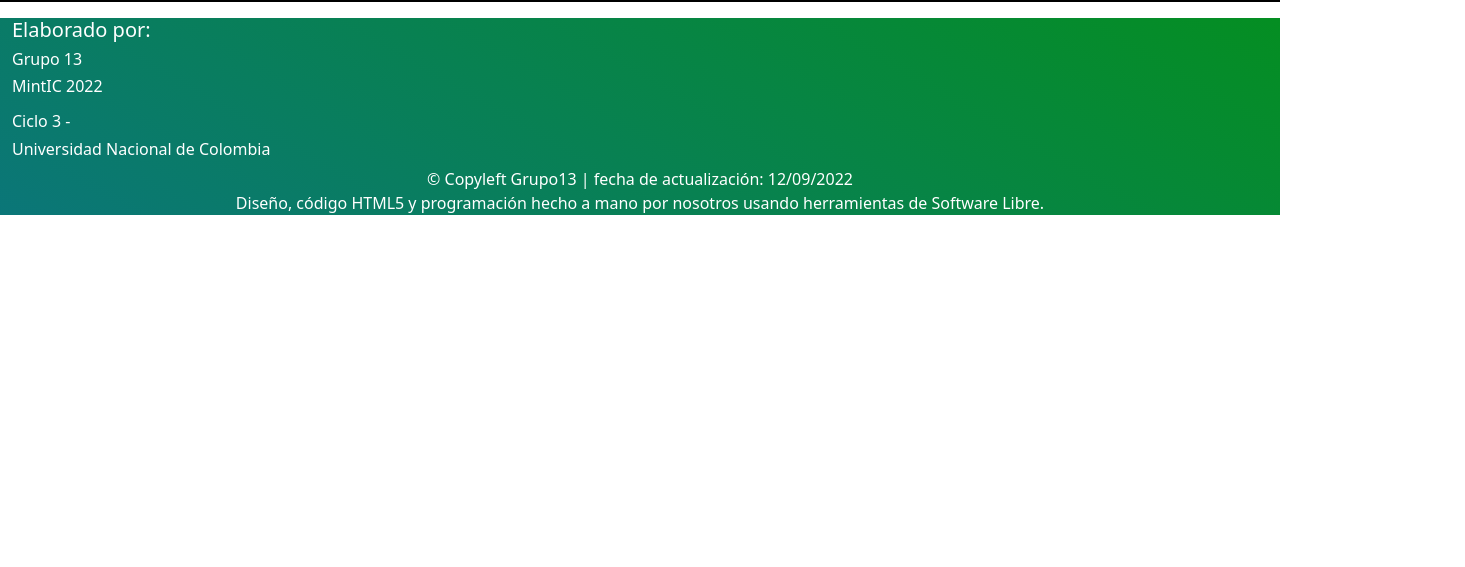
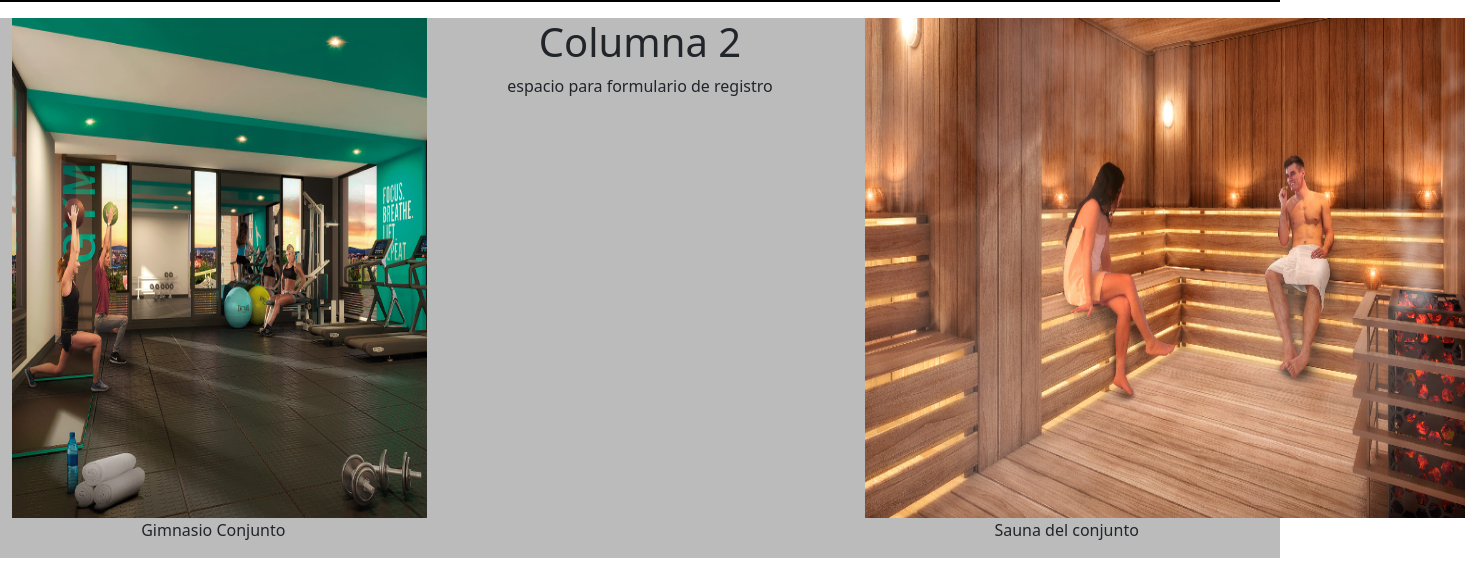
Before and after one commit to Luis-Salamanca/PAGINA--WEB, a plain HTML site: page registro.html in a window 1280 px wide. Shown: the part 233-800 px from the top of the page, 1465 px wide, since content can reach past the window. Drawn offline with nearby package versions, Linux system fonts and the light colour scheme.

Commit message:
se realizan cambios en la pantalla de  registro, se  incluyen imagenes, footer y se deja espacio para formulario

```diff
--- a/registro.html
+++ b/registro.html
@@ -35,11 +35,29 @@
 <nav>
   <ul class="menu">
       <li><a href="index.html">Inicio</a></li>
-      <li><a href="registro.html">Registro</a></li>
-      <li><a href="#">Ingresar</a></li>
+      <li><a href="#">Registro</a></li>
+      <li><a href="login.html">Ingresar</a></li>
   </ul>
 </nav>
+<center>
+<div class="container-fluid">
 
+    <div class="row">
+      <div class="col-lg-4"  style="background-color:#bbb">
+        <img src="img/conjunto residencial_img4.jpg" alt="Gimnasio Conjunto" height="500" width="600">
+        <p>Gimnasio Conjunto</p>
+      </div>
+      <div class="col-lg-4"  style="background-color:#bbb">
+        <h1>Columna 2</h1>
+        <p>espacio para formulario de registro </p>
+      </div>
+      <div class="col-lg-4"  style="background-color:#bbb">
+        <img src="img/conjunto residencial_img5.jpg" alt="Gimnasio Conjunto" height="500" width="600">
+        <p>Sauna  del conjunto </p>
+      </div>
+    </div>
+</div>
+</center>
 </body>
 <footer>
     <div class="container-fluid" style="background: linear-gradient(30deg,rgb(15, 103, 175),rgb(2, 151, 2),black);
```
